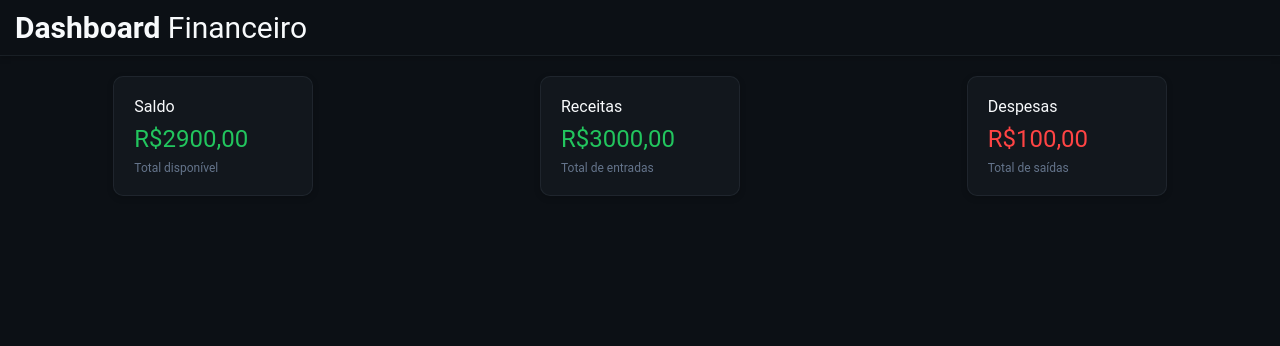
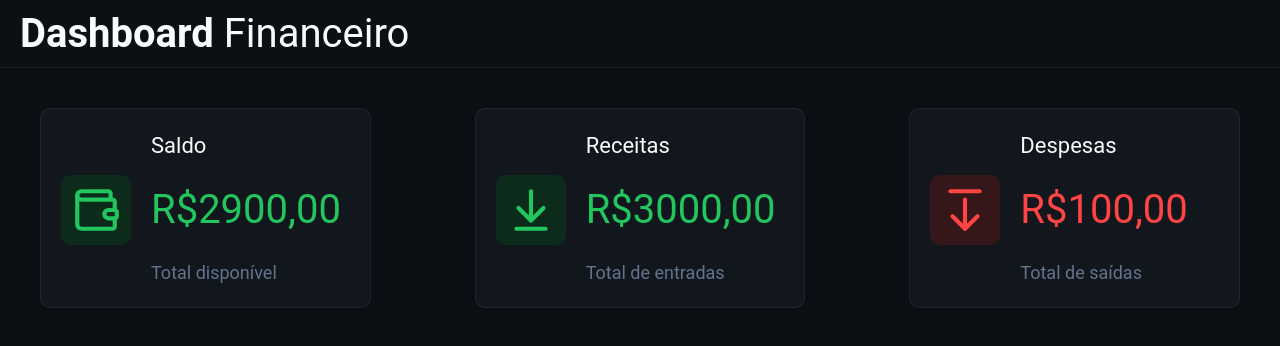
Before and after one commit to HenriqueCunha02/finance_dashboard, a React (Vite) app: page / in a window 1280 px wide. Shown: the top 346 px of the page. Built offline with nearby package versions, Linux system fonts and the light colour scheme.

Commit message:
feat: add header and summary cards

```diff
--- a/package.json
+++ b/package.json
@@ -10,6 +10,7 @@
     "preview": "vite preview"
   },
   "dependencies": {
+    "lucide-react": "^1.38.0",
     "react": "^19.2.8",
     "react-dom": "^19.2.8"
   },
--- a/src/components/Header/styles.module.css
+++ b/src/components/Header/styles.module.css
@@ -1,6 +1,6 @@
 .container {
   width: 100%;
-  padding: 10px 15px;
+  padding: 10px 20px;
   background-color: var(--color-background);
   color: var(--color-text-primary);
   border-bottom: 1px solid var(--color-border);
@@ -8,7 +8,7 @@
 }
 
 .title {
-  font-size: 3rem;
+  font-size: 4rem;
 }
 
 .bold {
--- a/src/components/Summary/index.tsx
+++ b/src/components/Summary/index.tsx
@@ -1,3 +1,5 @@
+import { ArrowDownFromLine, ArrowDownToLine, Wallet } from 'lucide-react';
+
 import styles from './styles.module.css';
 
 export function Summary() {
@@ -5,19 +7,43 @@ export function Summary() {
     <div className={styles.container}>
       <div className={styles.summary}>
         <span className={styles.title}>Saldo</span>
-        <span className={styles.amount}>R$2900,00</span>
+
+        <div className={styles.iconAmount}>
+          <div className={styles.iconContainer}>
+            <Wallet className={styles.wallet} color='#22c55e' />
+          </div>
+
+          <span className={styles.amount}>R$2900,00</span>
+        </div>
+
         <p className={styles.footer}>Total disponível</p>
       </div>
 
       <div className={styles.summary}>
         <span className={styles.title}>Receitas</span>
-        <span className={styles.amount}>R$3000,00</span>
+
+        <div className={styles.iconAmount}>
+          <div className={styles.iconContainer}>
+            <ArrowDownToLine className={styles.wallet} color='#22c55e' />
+          </div>
+
+          <span className={styles.amount}>R$3000,00</span>
+        </div>
+
         <p className={styles.footer}>Total de entradas</p>
       </div>
 
       <div className={styles.summary}>
         <span className={styles.title}>Despesas</span>
-        <span className={styles.spent}>R$100,00</span>
+
+        <div className={styles.iconAmount}>
+          <div className={styles.iconContainer}>
+            <ArrowDownFromLine className={styles.arrowDownFromLine} />
+          </div>
+
+          <span className={styles.spent}>R$100,00</span>
+        </div>
+
         <p className={styles.footer}>Total de saídas</p>
       </div>
     </div>
--- a/src/components/Summary/styles.module.css
+++ b/src/components/Summary/styles.module.css
@@ -1,37 +1,79 @@
 .container {
   display: flex;
   justify-content: space-around;
+  gap: 24px;
 }
 
 .summary {
+  flex: 1;
+  display: grid;
+  grid-template-columns: 7rem 1fr;
+  grid-template-rows: auto auto auto;
+  column-gap: 20px;
+  align-items: center;
+
   background-color: var(--color-surface);
-  width: 200px;
-  height: 120px;
-  margin-top: 20px;
+  min-height: 200px;
+  margin: 40px;
+  padding: 20px;
   border-radius: 10px;
-  padding: 20px;
-  display: flex;
-  flex-direction: column;
-  justify-content: space-between;
   border: 1px solid var(--color-border);
   box-shadow: var(--box-shadow);
 }
 
 .title {
+  grid-column: 2;
+  font-size: 2.2rem;
   color: var(--color-text-primary);
+  margin-bottom: 10px;
+}
+
+.iconAmount {
+  grid-column: 1 / -1;
+
+  display: grid;
+  grid-template-columns: 7rem 1fr;
+  align-items: center;
+  column-gap: 20px;
+}
+
+.iconContainer {
+  display: flex;
+  align-items: center;
+  justify-content: center;
+}
+
+.wallet {
+  color: var(--color-success);
+  background-color: var(--color-success-background);
+  padding: 10px;
+  width: 7rem;
+  height: 7rem;
+  border-radius: 10px;
+}
+
+.arrowDownFromLine {
+  color: var(--color-danger);
+  background-color: var(--color-danger-background);
+  padding: 10px;
+  width: 7rem;
+  height: 7rem;
+  border-radius: 10px;
 }
 
 .amount {
-  font-size: 2.4rem;
+  font-size: 4rem;
   color: var(--color-success);
 }
 
 .spent {
-  font-size: 2.4rem;
+  font-size: 4rem;
   color: var(--color-danger);
 }
 
 .footer {
-  font-size: 1.2rem;
+  grid-column: 2;
+  font-size: 1.8rem;
   color: var(--color-text-muted);
+  margin-top: 10px;
 }
```
Also changed, not shown: 1 other file (tests, documents, lock files or other folders).
